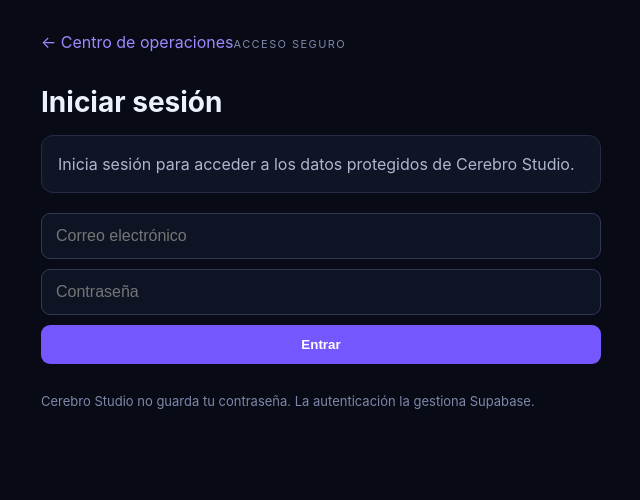
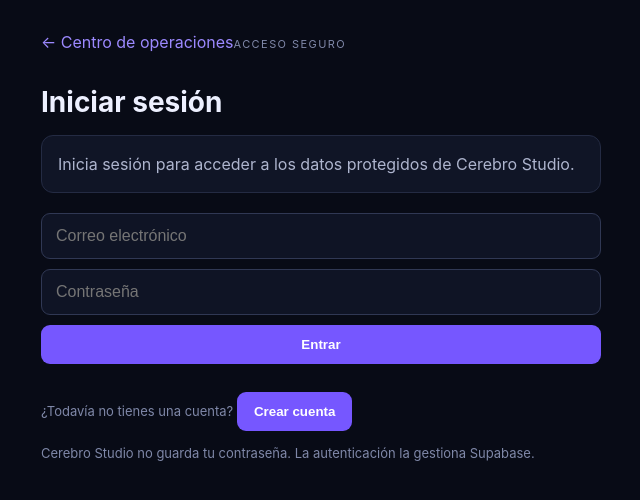
Before and after one commit to realbeltran15-creator/cerebro-studio, a Next.js app: page /login in a window 1280 px wide. Shown: the top 500 px of the page, without its empty margins (319-959 px from the left). Built offline with nearby package versions, Linux system fonts and the light colour scheme.

Commit message:
feat(auth): allow Cerebro Studio account registration

```diff
--- a/app/login/page.tsx
+++ b/app/login/page.tsx
@@ -10,25 +10,47 @@ function safeNextPath(value: string | null) {
 }
 
 export default function LoginPage() {
+  const [mode, setMode] = useState<'login' | 'signup'>('login')
   const [email, setEmail] = useState('')
   const [password, setPassword] = useState('')
   const [message, setMessage] = useState('Inicia sesión para acceder a los datos protegidos de Cerebro Studio.')
   const [busy, setBusy] = useState(false)
 
-  async function signIn(event: FormEvent) {
+  async function submit(event: FormEvent<HTMLFormElement>) {
     event.preventDefault()
+    if (busy) return
     setBusy(true)
     try {
       const supabase = createClient()
-      const { error } = await supabase.auth.signInWithPassword({ email: email.trim(), password })
-      if (error) throw error
-      const next = safeNextPath(new URLSearchParams(window.location.search).get('next'))
-      window.location.href = next
+      const normalizedEmail = email.trim()
+      if (mode === 'signup') {
+        const { data, error } = await supabase.auth.signUp({
+          email: normalizedEmail,
+          password,
+          options: { emailRedirectTo: new URL('/login', window.location.origin).toString() },
+        })
+        if (error) throw error
+        if (!data.session) {
+          setMessage('Revisa tu correo y confirma tu cuenta. Después vuelve aquí e inicia sesión. Si no recibes el mensaje, revisa Spam.')
+          return
+        }
+      } else {
+        const { error } = await supabase.auth.signInWithPassword({ email: normalizedEmail, password })
+        if (error) throw error
+      }
+      window.location.assign(safeNextPath(new URLSearchParams(window.location.search).get('next')))
     } catch (error) {
-      setMessage(error instanceof Error ? error.message : 'No se pudo iniciar sesión.')
+      setMessage(error instanceof Error ? error.message : 'No se pudo completar la autenticación.')
     } finally {
       setBusy(false)
     }
+  }
+
+  function changeMode(nextMode: 'login' | 'signup') {
+    setMode(nextMode)
+    setMessage(nextMode === 'signup'
+      ? 'Crea una cuenta de Cerebro Studio. Puede que tengas que confirmar tu correo electrónico.'
+      : 'Inicia sesión para acceder a los datos protegidos de Cerebro Studio.')
   }
 
   return (
@@ -36,13 +58,18 @@ export default function LoginPage() {
       <section className="projectsPanel authPanel">
         <Link className="backLink" href="/">← Centro de operaciones</Link>
         <small>ACCESO SEGURO</small>
-        <h1>Iniciar sesión</h1>
-        <p className="connectionStatus">{message}</p>
-        <form className="authForm" onSubmit={signIn}>
+        <h1>{mode === 'signup' ? 'Crear cuenta' : 'Iniciar sesión'}</h1>
+        <p className="connectionStatus" role="status">{message}</p>
+        <form className="authForm" onSubmit={submit}>
           <input type="email" autoComplete="email" required value={email} onChange={(e) => setEmail(e.target.value)} placeholder="Correo electrónico" />
-          <input type="password" autoComplete="current-password" required value={password} onChange={(e) => setPassword(e.target.value)} placeholder="Contraseña" />
-          <button disabled={busy}>{busy ? 'Entrando…' : 'Entrar'}</button>
+          <input type="password" autoComplete={mode === 'signup' ? 'new-password' : 'current-password'} minLength={mode === 'signup' ? 6 : undefined} required value={password} onChange={(e) => setPassword(e.target.value)} placeholder="Contraseña" />
+          <button disabled={busy}>{busy ? 'Procesando…' : mode === 'signup' ? 'Crear cuenta' : 'Entrar'}</button>
         </form>
+        <p className="authNote">{mode === 'signup' ? '¿Ya tienes una cuenta?' : '¿Todavía no tienes una cuenta?'}{' '}
+          <button type="button" className="authModeButton" disabled={busy} onClick={() => changeMode(mode === 'signup' ? 'login' : 'signup')}>
+            {mode === 'signup' ? 'Iniciar sesión' : 'Crear cuenta'}
+          </button>
+        </p>
         <p className="authNote">Cerebro Studio no guarda tu contraseña. La autenticación la gestiona Supabase.</p>
       </section>
     </main>
```
